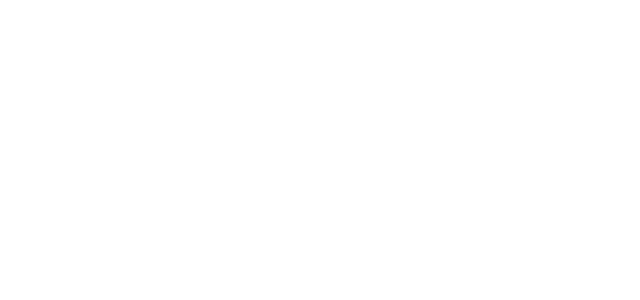
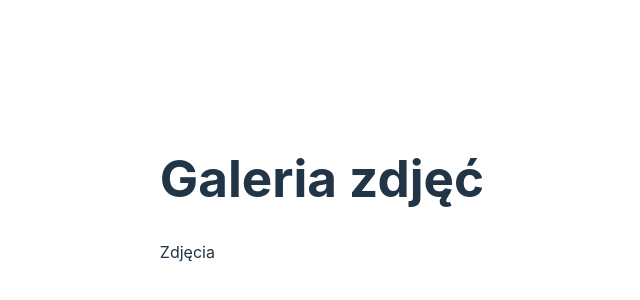
Before and after one commit to lukas-sikora/zadania-react, a React (Vite) app in the folder react-training/: page / in a window 1280 px wide. Shown: the part 210-510 px from the top of the page, without its empty margins (318-958 px from the left). Built offline with nearby package versions, Linux system fonts and the light colour scheme.

Commit message:
work-with-api-task/2

```diff
--- a/react-training/src/App.jsx
+++ b/react-training/src/App.jsx
@@ -1,5 +1,17 @@
-const App = () => {
-  return <div></div>;
+const PhotoBrowserApp = () => {
+  return (
+    <>
+      <h1>Galeria zdjęć</h1>
+      <div
+        style={{
+          display: "grid",
+          gridTemplateColumns: "repeat(4, 1fr)",
+          gap: "10px",
+        }}
+      >
+        Zdjęcia
+      </div>
+    </>
+  );
 };
-
-export default App;
+export default PhotoBrowserApp;
```
